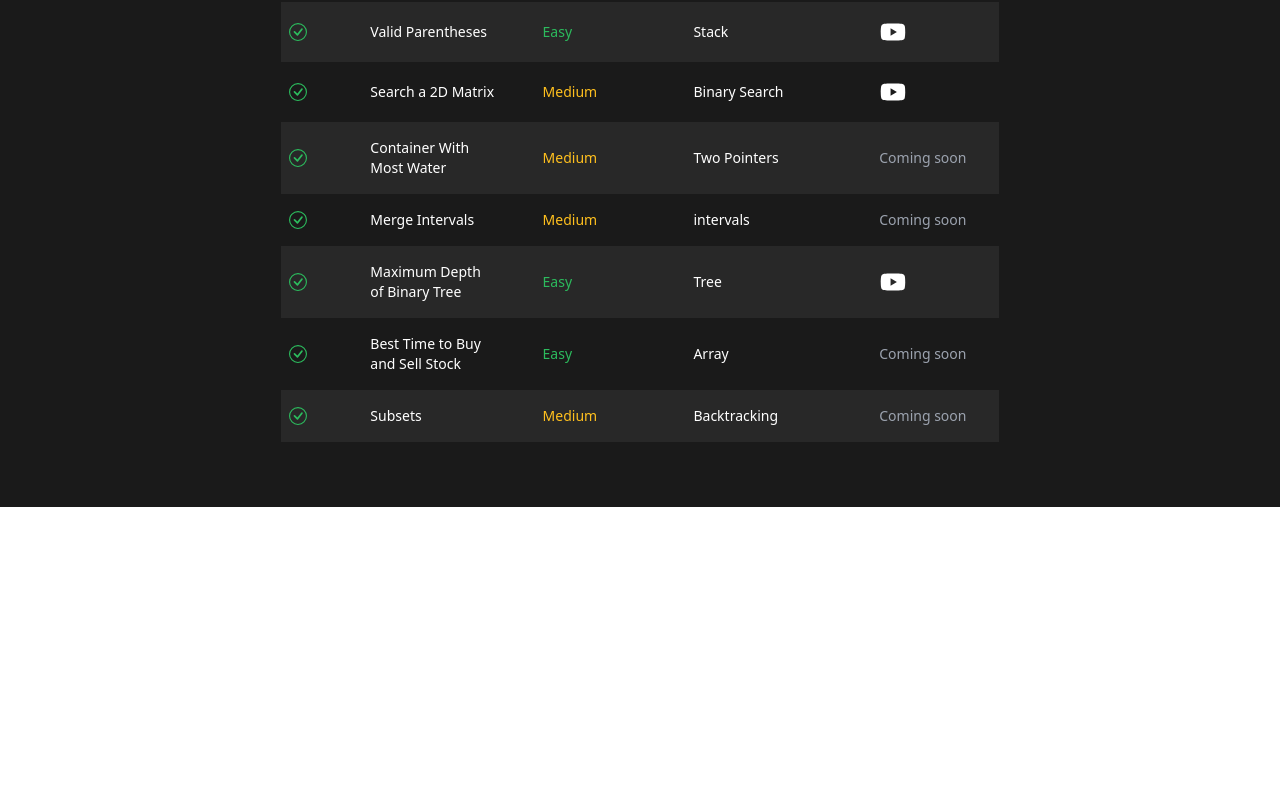
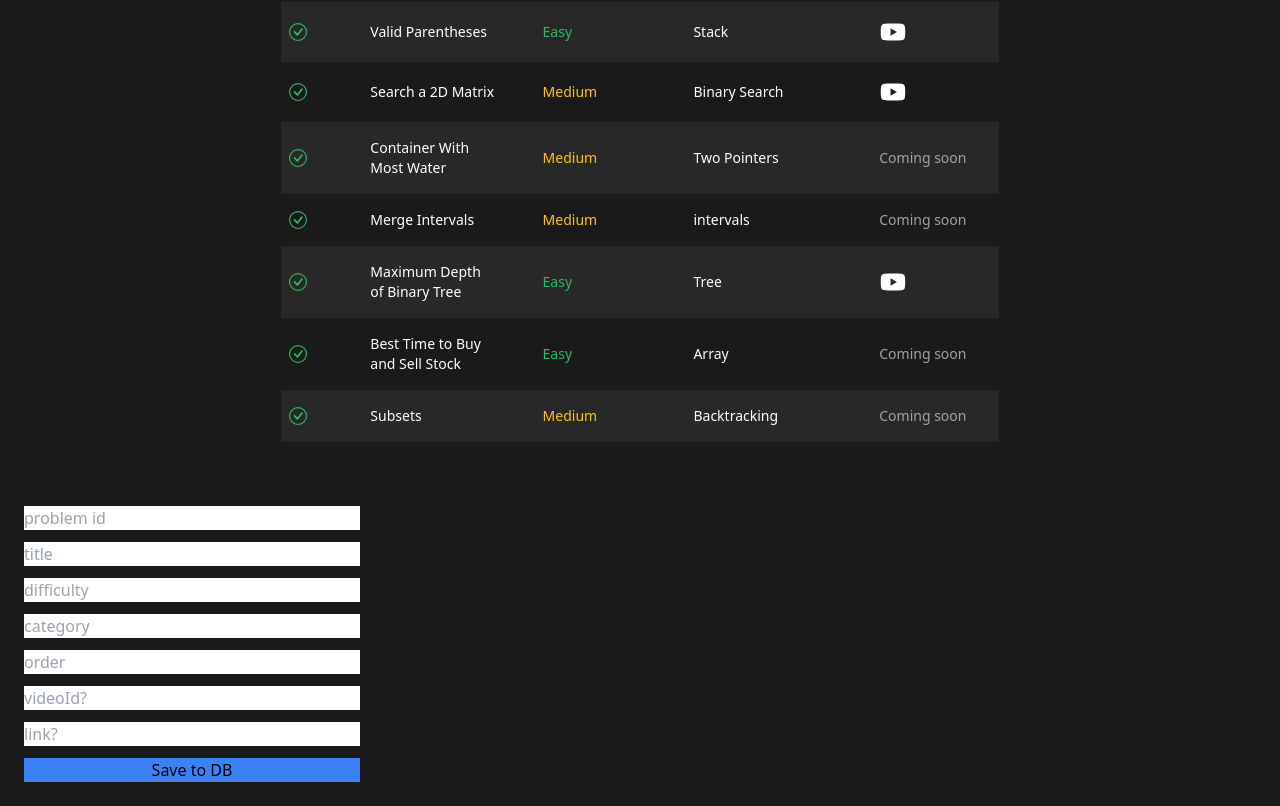
Before and after one commit to TomasLaus/solve-it, a Next.js app: page / in a window 1280 px wide. Shown: the part 293-1099 px from the top of the page. Before the commit the page ends 800 px from the top, so only its background shows below. Built offline with nearby package versions, Linux system fonts and the light colour scheme; no server answers.

Commit message:
<ADD> Documentation

```diff
--- a/src/pages/index.tsx
+++ b/src/pages/index.tsx
@@ -36,6 +36,19 @@ export default function Home() {
           <ProblemsTable />
         </table>
       </div>
+
+    {/* temp form */}
+    <form className='p-6 flex flex-col max-w-sm gap-3'>
+      <input type="text" placeholder='problem id' name='id' />
+      <input type="text" placeholder='title' name='title' />
+      <input type="text" placeholder='difficulty' name='difficulty' />
+      <input type="text" placeholder='category' name='category' />
+      <input type="text" placeholder='order' name='order' />
+      <input type="text" placeholder='videoId?' name='videoId' />
+      <input type="text" placeholder='link?' name='link' />
+      <button className='bg-blue-500'>Save to DB</button>
+    </form>
+
     </main>
   );
 }
```
Also changed, not shown: 1 other file (tests, documents, lock files or other folders).
